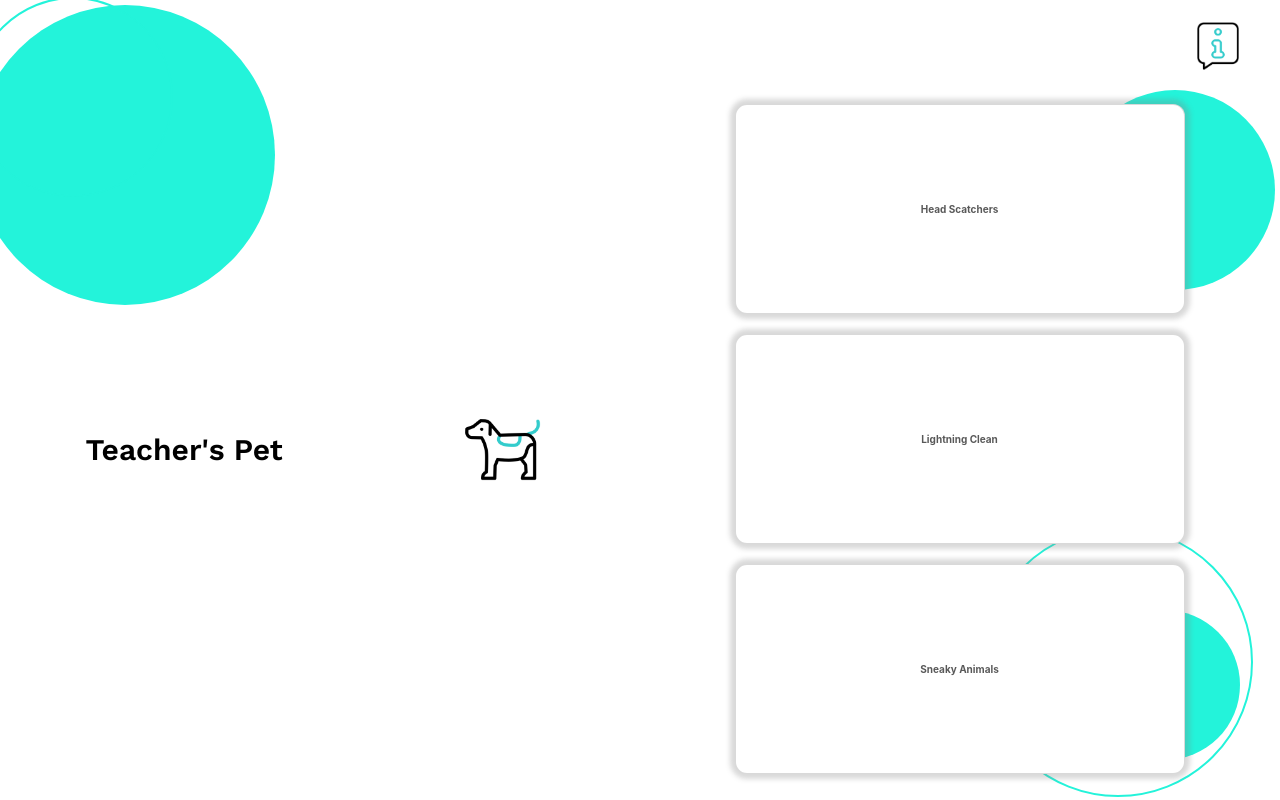
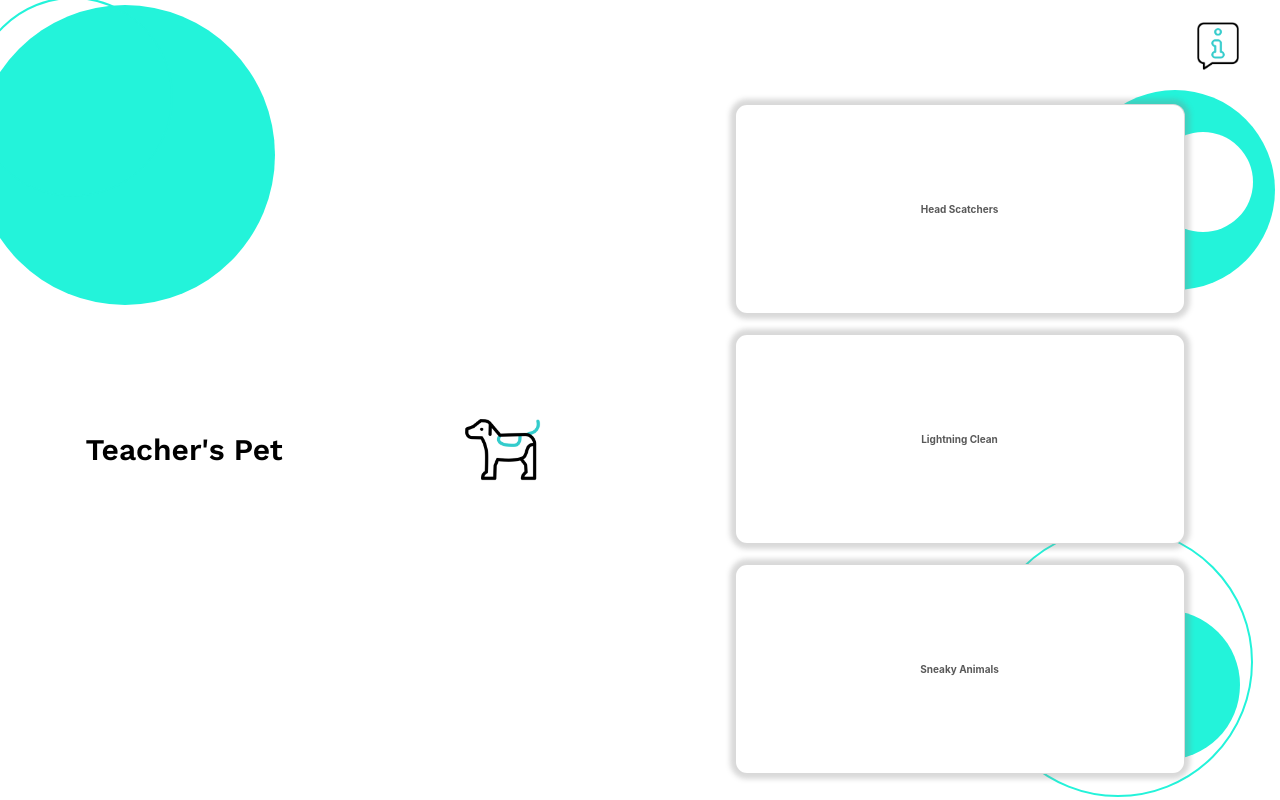
Before and after one commit to Jorfishdan/capstone, a React (Create React App) app: page / in a window 1280 px wide. Shown: the top 800 px of the page. Built offline with nearby package versions, Linux system fonts and the light colour scheme.

Commit message:
added circle to homepage

```diff
--- a/src/pages/BrainTeaser/BrainTeaser.js
+++ b/src/pages/BrainTeaser/BrainTeaser.js
@@ -11,7 +11,7 @@ function BrainTeaser() {
     return(
         <>
         <Link to="/">
-            <motion.div className="text"  whileHover={{ scale: 1.1}} transition={{type: "spring", stiffness: 200, damping:15}} >
+            <motion.div className="text"  whileHover={{ scale: 1.1}} transition={{type: "bounce", stiffness: 100, damping:5}} >
             <img src={house} alt="home icon to return to main menu" className="brainteaser__home" />
             </motion.div>
             </Link>
--- a/src/pages/HomePage/HomePage.js
+++ b/src/pages/HomePage/HomePage.js
@@ -21,6 +21,7 @@ function HomePage() {
         <div className="homepage__circle4"></div>
         <div className="homepage__circle5"></div>
         <div className="homepage__circle6"></div>
+        <div className="homepage__circle7"></div>
         {/* <Footer /> */}
 
         </section>
--- a/src/pages/HomePage/HomePage.scss
+++ b/src/pages/HomePage/HomePage.scss
@@ -112,6 +112,17 @@ height:100vh;
   z-index: -1;
 }
 
+&__circle7 {
+  background-color: white;
+  width: 10rem;
+  height: 10rem;
+  border-radius: 50%;
+  position: absolute;
+  // border: 2px solid red;
+  top: 132px;
+  right: 27px;
+  z-index: -1;
+}
 &__wrapper {
   position:relative;
   width:50%;
```
